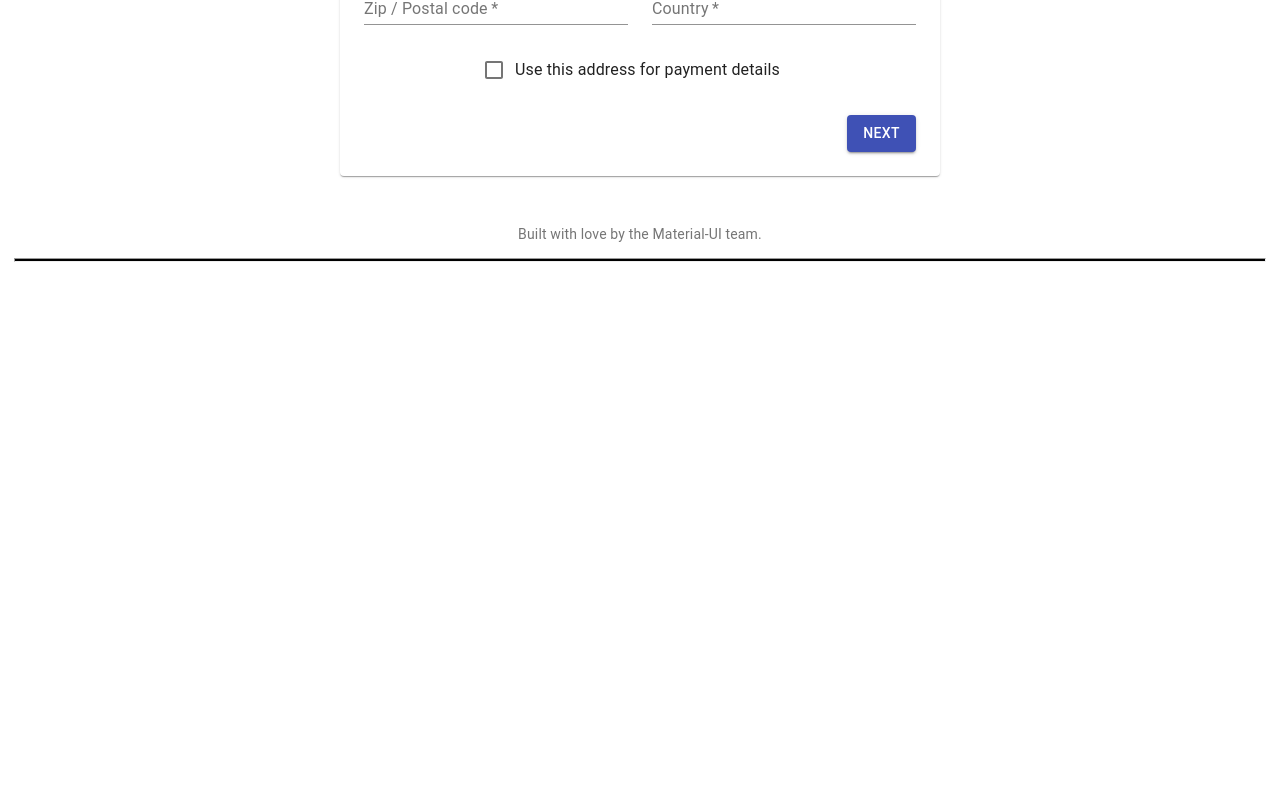
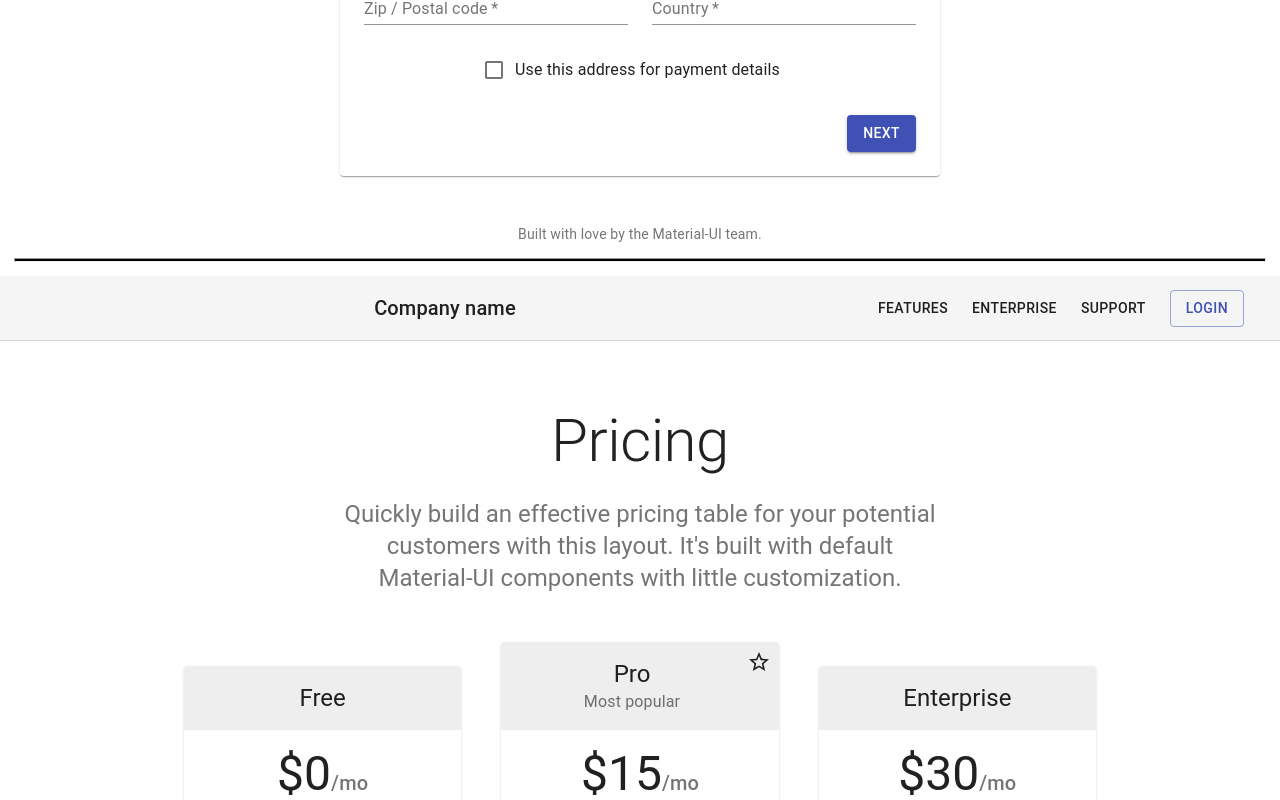
Before and after one commit to walterlee7/react-material-ui-project, a React (Create React App) app: page / in a window 1280 px wide. Shown: the part 2000-2800 px from the top of the page. Before the commit the page ends 2276 px from the top, so only its background shows below. Built offline with nearby package versions, Linux system fonts and the light colour scheme.

Commit message:
added 4th layout example

```diff
--- a/src/components/App.js
+++ b/src/components/App.js
@@ -3,6 +3,7 @@
 import SignIn from './SignIn';
 import SignInSide from './SignInSide';
 import Checkout from './Checkout';
+import Pricing from './Pricing';
 
 function App() {
     return (
@@ -13,6 +14,8 @@
             <hr />
             <Checkout />
             <hr />
+            <Pricing />
+            <hr />
         </div>
     );
 }
--- /dev/null
+++ b/src/components/Pricing.js
@@ -0,0 +1,237 @@
+import React from 'react';
+import AppBar from '@material-ui/core/AppBar';
+import Button from '@material-ui/core/Button';
+import Card from '@material-ui/core/Card';
+import CardActions from '@material-ui/core/CardActions';
+import CardContent from '@material-ui/core/CardContent';
+import CardHeader from '@material-ui/core/CardHeader';
+import CssBaseline from '@material-ui/core/CssBaseline';
+import Grid from '@material-ui/core/Grid';
+import StarIcon from '@material-ui/icons/StarBorder';
+import Toolbar from '@material-ui/core/Toolbar';
+import Typography from '@material-ui/core/Typography';
+import Link from '@material-ui/core/Link';
+import { makeStyles } from '@material-ui/core/styles';
+import Container from '@material-ui/core/Container';
+import Box from '@material-ui/core/Box';
+
+function MadeWithLove() {
+  return (
+    <Typography variant="body2" color="textSecondary" align="center">
+      {'Built with love by the '}
+      <Link color="inherit" href="https://material-ui.com/">
+        Material-UI
+      </Link>
+      {' team.'}
+    </Typography>
+  );
+}
+const useStyles = makeStyles(theme => ({
+  '@global': {
+    body: {
+      backgroundColor: theme.palette.common.white,
+    },
+    ul: {
+      margin: 0,
+      padding: 0,
+    },
+    li: {
+      listStyle: 'none',
+    },
+  },
+  appBar: {
+    borderBottom: `1px solid ${theme.palette.divider}`,
+  },
+  toolbar: {
+    flexWrap: 'wrap',
+  },
+  toolbarTitle: {
+    flexGrow: 1,
+  },
+  link: {
+    margin: theme.spacing(1, 1.5),
+  },
+  heroContent: {
+    padding: theme.spacing(8, 0, 6),
+  },
+  cardHeader: {
+    backgroundColor: theme.palette.grey[200],
+  },
+  cardPricing: {
+    display: 'flex',
+    justifyContent: 'center',
+    alignItems: 'baseline',
+    marginBottom: theme.spacing(2),
+  },
+  footer: {
+    borderTop: `1px solid ${theme.palette.divider}`,
+    marginTop: theme.spacing(8),
+    paddingTop: theme.spacing(3),
+    paddingBottom: theme.spacing(3),
+    [theme.breakpoints.up('sm')]: {
+      paddingTop: theme.spacing(6),
+      paddingBottom: theme.spacing(6),
+    },
+  },
+}));
+
+const tiers = [
+  {
+    title: 'Free',
+    price: '0',
+    description: ['10 users included', '2 GB of storage', 'Help center access', 'Email support'],
+    buttonText: 'Sign up for free',
+    buttonVariant: 'outlined',
+  },
+  {
+    title: 'Pro',
+    subheader: 'Most popular',
+    price: '15',
+    description: [
+      '20 users included',
+      '10 GB of storage',
+      'Help center access',
+      'Priority email support',
+    ],
+    buttonText: 'Get started',
+    buttonVariant: 'contained',
+  },
+  {
+    title: 'Enterprise',
+    price: '30',
+    description: [
+      '50 users included',
+      '30 GB of storage',
+      'Help center access',
+      'Phone & email support',
+    ],
+    buttonText: 'Contact us',
+    buttonVariant: 'outlined',
+  },
+];
+const footers = [
+  {
+    title: 'Company',
+    description: ['Team', 'History', 'Contact us', 'Locations'],
+  },
+  {
+    title: 'Features',
+    description: ['Cool stuff', 'Random feature', 'Team feature', 'Developer stuff', 'Another one'],
+  },
+  {
+    title: 'Resources',
+    description: ['Resource', 'Resource name', 'Another resource', 'Final resource'],
+  },
+  {
+    title: 'Legal',
+    description: ['Privacy policy', 'Terms of use'],
+  },
+];
+
+export default function Pricing() {
+  const classes = useStyles();
+
+  return (
+    <React.Fragment>
+      <CssBaseline />
+      <AppBar position="static" color="default" elevation={0} className={classes.appBar}>
+        <Toolbar className={classes.toolbar}>
+          <Typography variant="h6" color="inherit" noWrap className={classes.toolbarTitle}>
+            Company name
+          </Typography>
+          <nav>
+            <Link variant="button" color="textPrimary" href="#" className={classes.link}>
+              Features
+            </Link>
+            <Link variant="button" color="textPrimary" href="#" className={classes.link}>
+              Enterprise
+            </Link>
+            <Link variant="button" color="textPrimary" href="#" className={classes.link}>
+              Support
+            </Link>
+          </nav>
+          <Button href="#" color="primary" variant="outlined" className={classes.link}>
+            Login
+          </Button>
+        </Toolbar>
+      </AppBar>
+      {/* Hero unit */}
+      <Container maxWidth="sm" component="main" className={classes.heroContent}>
+        <Typography component="h1" variant="h2" align="center" color="textPrimary" gutterBottom>
+          Pricing
+        </Typography>
+        <Typography variant="h5" align="center" color="textSecondary" component="p">
+          Quickly build an effective pricing table for your potential customers with this layout.
+          It&apos;s built with default Material-UI components with little customization.
+        </Typography>
+      </Container>
+      {/* End hero unit */}
+      <Container maxWidth="md" component="main">
+        <Grid container spacing={5} alignItems="flex-end">
+          {tiers.map(tier => (
+            // Enterprise card is full width at sm breakpoint
+            <Grid item key={tier.title} xs={12} sm={tier.title === 'Enterprise' ? 12 : 6} md={4}>
+              <Card>
+                <CardHeader
+                  title={tier.title}
+                  subheader={tier.subheader}
+                  titleTypographyProps={{ align: 'center' }}
+                  subheaderTypographyProps={{ align: 'center' }}
+                  action={tier.title === 'Pro' ? <StarIcon /> : null}
+                  className={classes.cardHeader}
+                />
+                <CardContent>
+                  <div className={classes.cardPricing}>
+                    <Typography component="h2" variant="h3" color="textPrimary">
+                      ${tier.price}
+                    </Typography>
+                    <Typography variant="h6" color="textSecondary">
+                      /mo
+                    </Typography>
+                  </div>
+                  <ul>
+                    {tier.description.map(line => (
+                      <Typography component="li" variant="subtitle1" align="center" key={line}>
+                        {line}
+                      </Typography>
+                    ))}
+                  </ul>
+                </CardContent>
+                <CardActions>
+                  <Button fullWidth variant={tier.buttonVariant} color="primary">
+                    {tier.buttonText}
+                  </Button>
+                </CardActions>
+              </Card>
+            </Grid>
+          ))}
+        </Grid>
+      </Container>
+      {/* Footer */}
+      <Container maxWidth="md" component="footer" className={classes.footer}>
+        <Grid container spacing={4} justify="space-evenly">
+          {footers.map(footer => (
+            <Grid item xs={6} sm={3} key={footer.title}>
+              <Typography variant="h6" color="textPrimary" gutterBottom>
+                {footer.title}
+              </Typography>
+              <ul>
+                {footer.description.map(item => (
+                  <li key={item}>
+                    <Link href="#" variant="subtitle1" color="textSecondary">
+                      {item}
+                    </Link>
+                  </li>
+                ))}
+              </ul>
+            </Grid>
+          ))}
+        </Grid>
+        <Box mt={5}>
+          <MadeWithLove />
+        </Box>
+      </Container>
+      {/* End footer */}
+    </React.Fragment>
+  );
+}
--- a/src/components/SignInSide.js
+++ b/src/components/SignInSide.js
@@ -28,7 +28,7 @@
 const useStyles = makeStyles(theme => ({
   root: {
     height: '100vh',
-    margin: '0.5em',
+    marginLeft: '0.1em',
   },
   image: {
     backgroundImage: 'url(https://source.unsplash.com/random)',
```
